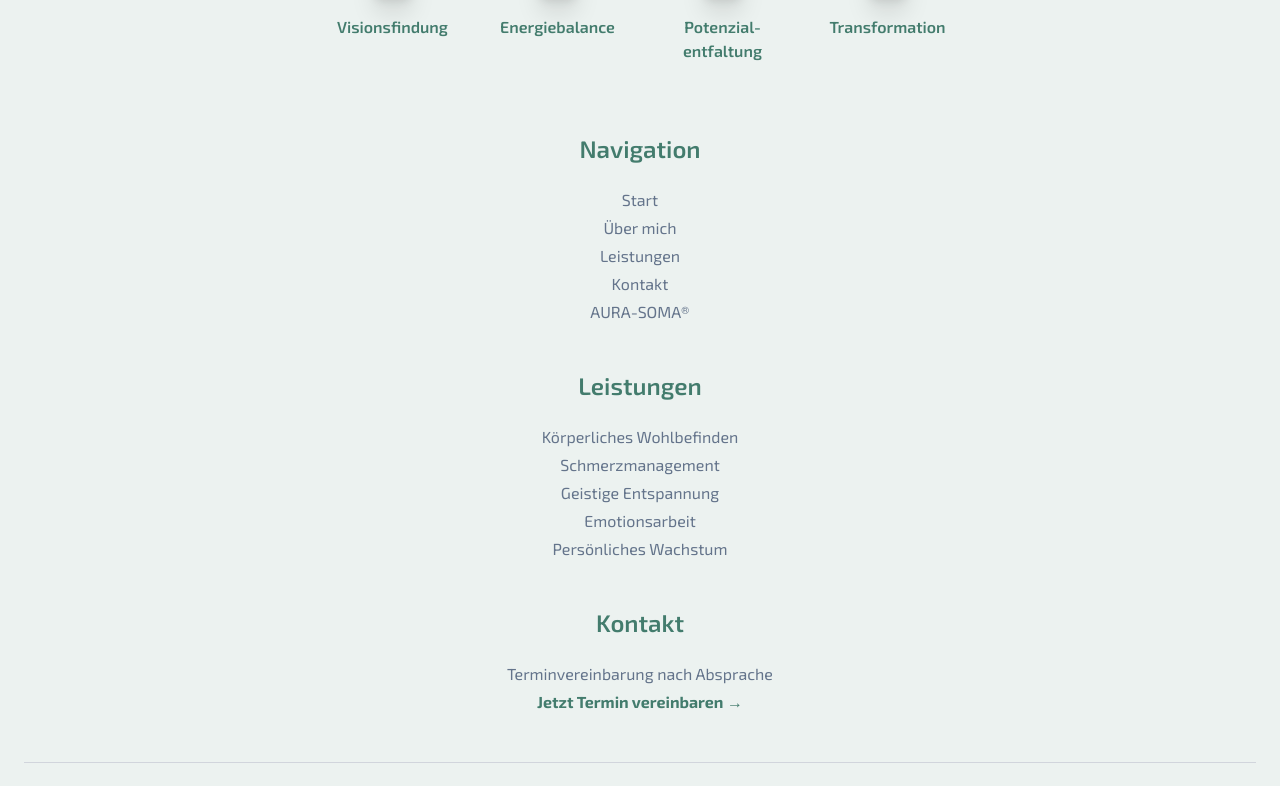
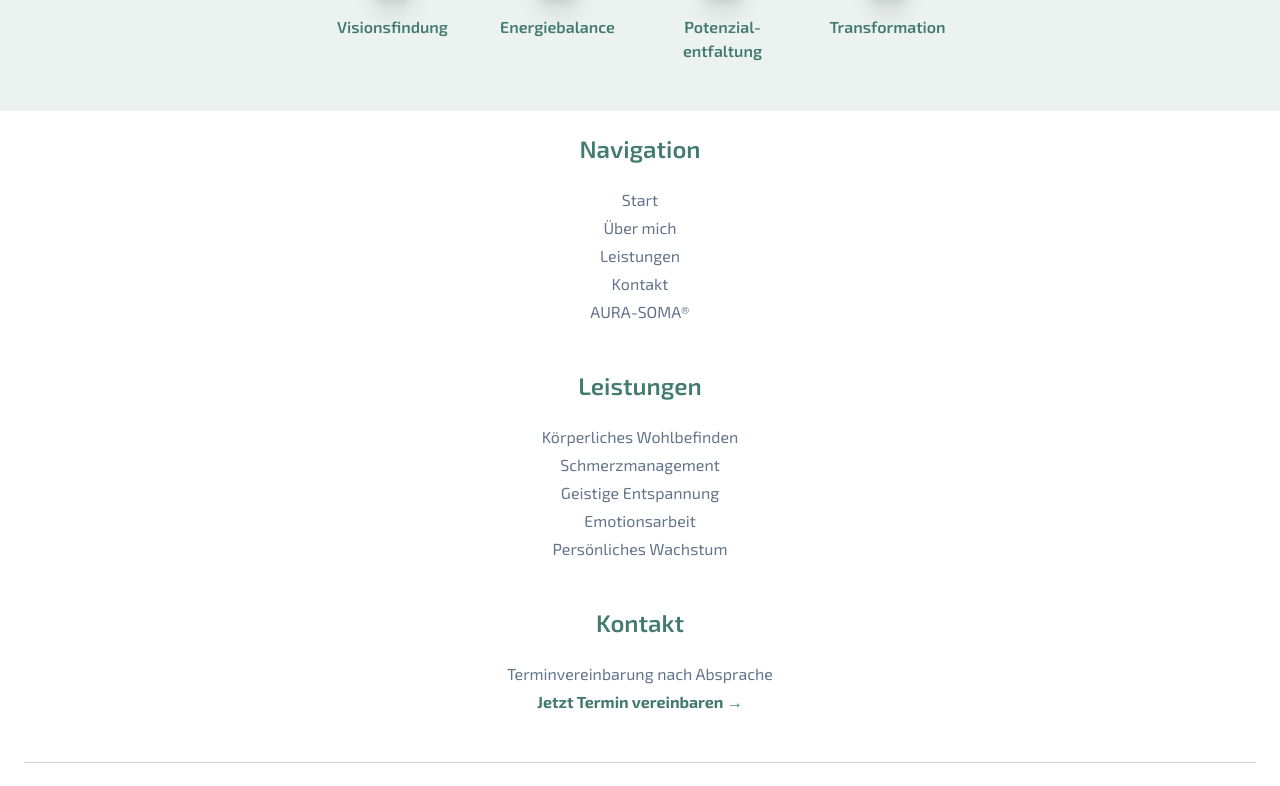
Before and after one commit to philipphaunstetter/kinesiologie-sattler.de, a Next.js app: page /leistungen in a window 1280 px wide. Shown: the part 3274-4060 px from the top of the page. Built offline with nearby package versions, Linux system fonts and the light colour scheme.

Commit message:
fix: Change footer background to white on Services page

```diff
--- a/src/app/leistungen/page.tsx
+++ b/src/app/leistungen/page.tsx
@@ -284,7 +284,7 @@ export default function ServicesPage() {
       </section>
 
       {/* Footer */}
-      <footer className="bg-[rgba(67,124,109,0.1)] flex flex-col gap-12 px-6 pt-6 pb-6 w-full">
+      <footer className="bg-white flex flex-col gap-12 px-6 pt-6 pb-6 w-full">
         <div className="flex flex-col gap-6 items-center w-full">
           <h3 className="font-semibold text-2xl leading-[28.8px] tracking-0 text-[#437c6d] text-center">
             Navigation
```
